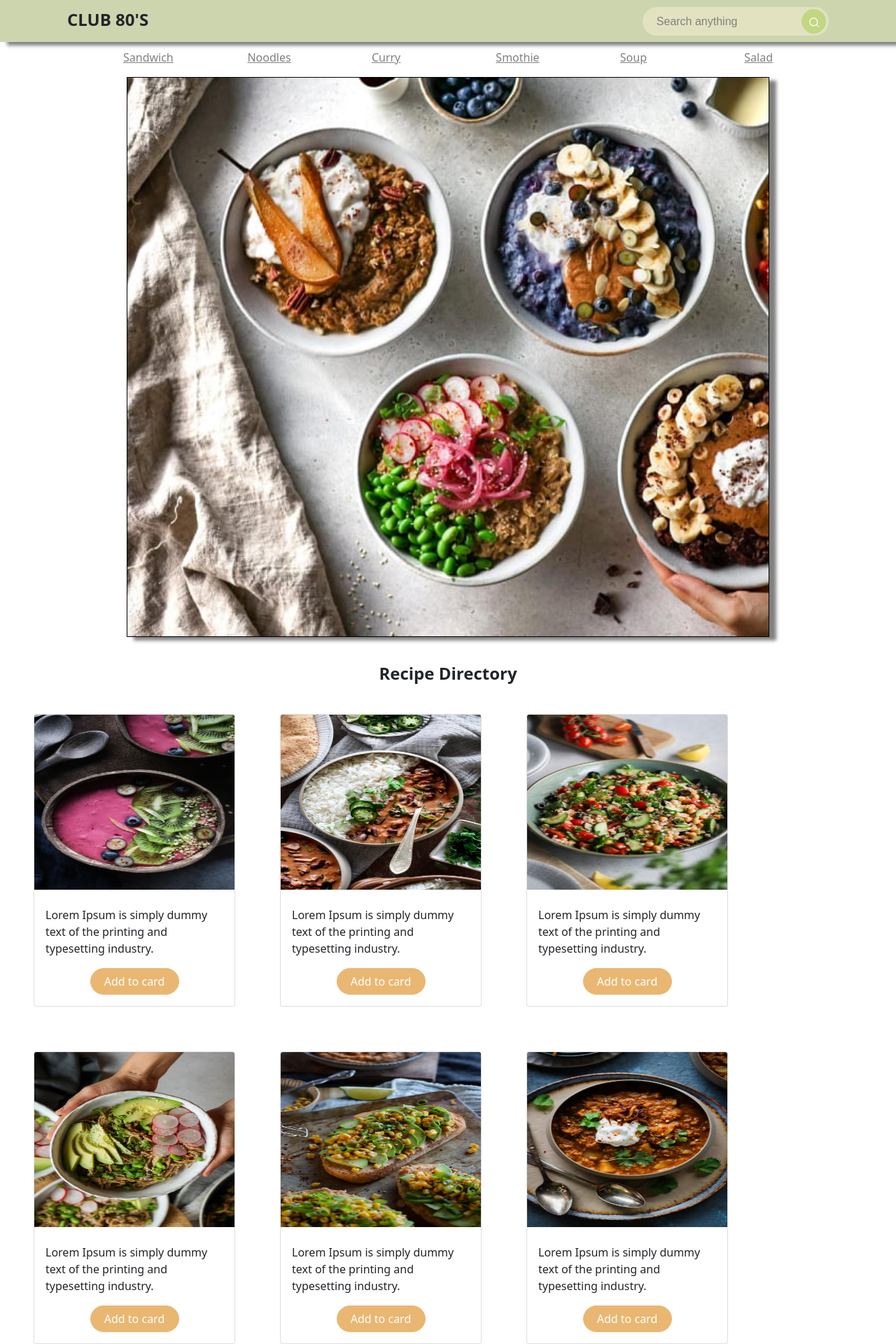
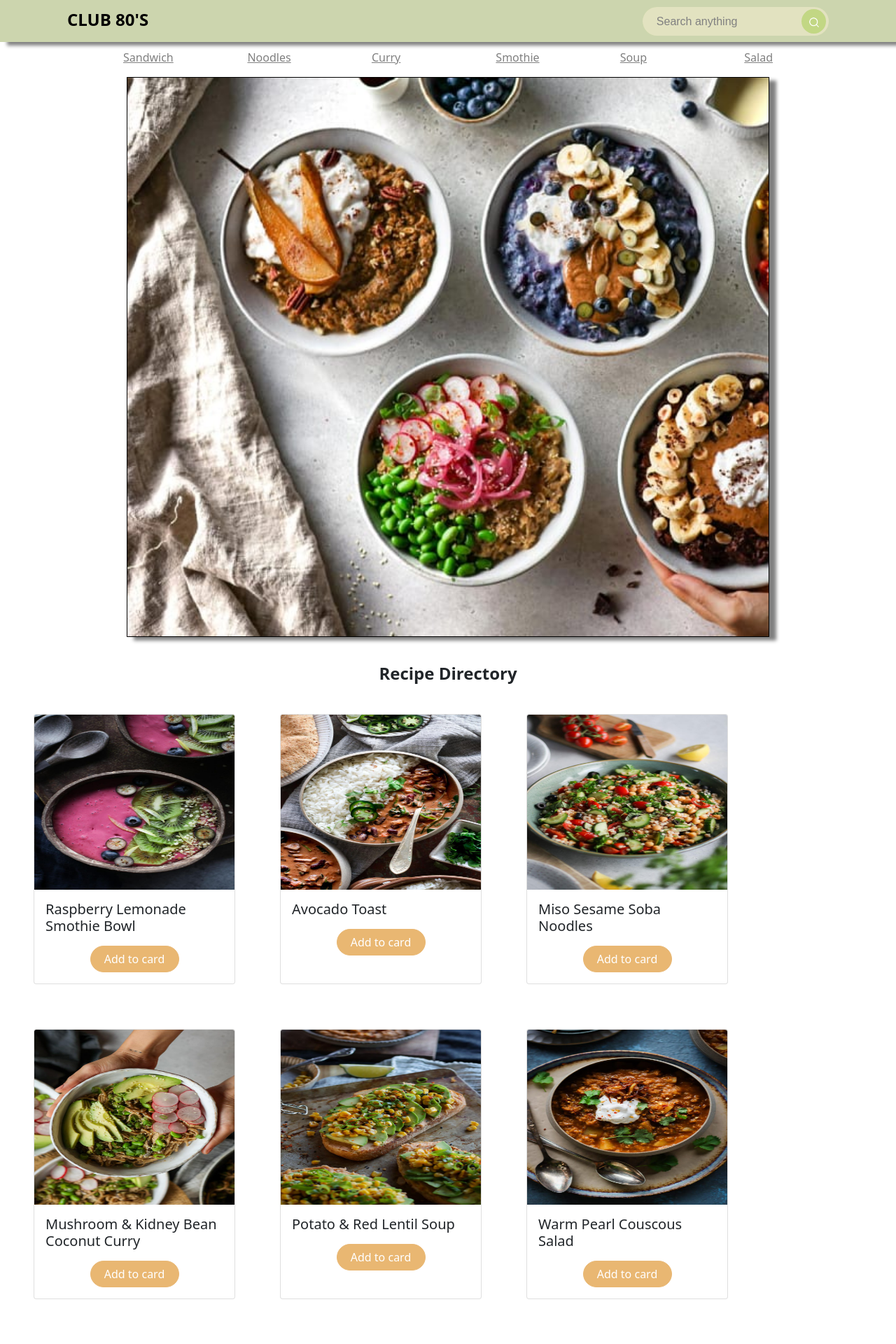
Before and after one commit to alaaedinne/food-website, a React (Create React App) app: page / in a window 1280 px wide. Shown: the top 1920 px of the page at 70% size. Built offline with nearby package versions, Linux system fonts and the light colour scheme.

Commit message:
second commit add needed things

```diff
--- a/src/App.js
+++ b/src/App.js
@@ -7,6 +7,7 @@ import Carddetails3 from './pages/Carddetails3';
 import Carddetails4 from './pages/Carddetails4';
 import Carddetails5 from './pages/Carddetails5';
 import Carddetails6 from './pages/Carddetails6';
+import Somethings from './pages/Somethings';
 
 function App() {
 
@@ -15,13 +16,19 @@ function App() {
     <div>
       <BrowserRouter>
         <Routes>
-          <Route path='' exact element={<Home/>} />
+          <Route path='/' exact element={<Home/>} />
           <Route path='/details' exact element={<Carddetails/>} />
           <Route path='/details2' exact element={<Carddetails2/>} />
           <Route path='/details3' exact element={<Carddetails3/>} />
           <Route path='/details4' exact element={<Carddetails4/>} />
           <Route path='/details5' exact element={<Carddetails5/>} />
           <Route path='/details6' exact element={<Carddetails6/>} />
+          <Route path='/sandwich' exact element={<Somethings/>} />
+          <Route path='/noodles' exact element={<Somethings/>} />
+          <Route path='/curry' exact element={<Somethings/>} />
+          <Route path='/smothie' exact element={<Somethings/>} />
+          <Route path='/soup' exact element={<Somethings/>} />
+          <Route path='/salad' exact element={<Somethings/>} />
         </Routes>
       </BrowserRouter>
     </div>
--- a/src/Data.js
+++ b/src/Data.js
@@ -5,12 +5,12 @@ import pk4 from "./images/card4.jpg"
 import pk5 from "./images/card5.jpg"
 import pk6 from "./images/card6.jpg"
 const ProuductItems = [
-    {image: pk1 , title:"" , subtitle:"Subtitle 01" , text:"Lorem Ipsum is simply dummy text of the printing and typesetting industry." ,href:'/details' , ingredient:["1" , "2" , "3" ,"4"] , direction : "Lorem Ipsum is simply dummy text of the printing and typesetting industry."},
-    {image: pk2 , title:"" , subtitle:"Subtitle 02" , text:"Lorem Ipsum is simply dummy text of the printing and typesetting industry." ,href:'/details2' , ingredient:["1" , "2" , "3" ,"4"] , direction : "Lorem Ipsum is simply dummy text of the printing and typesetting industry."},
-    {image: pk3 , title:"" , subtitle:"Subtitle 03" , text:"Lorem Ipsum is simply dummy text of the printing and typesetting industry." ,href:'/details3' , ingredient:["1" , "2" , "3" ,"4"] , direction : "Lorem Ipsum is simply dummy text of the printing and typesetting industry."},
-    {image: pk4 , title:"" , subtitle:"Subtitle 04" , text:"Lorem Ipsum is simply dummy text of the printing and typesetting industry." ,href:'/details4' , ingredient:["1" , "2" , "3" ,"4"] , direction : "Lorem Ipsum is simply dummy text of the printing and typesetting industry."},
-    {image: pk5 , title:"" , subtitle:"Subtitle 05" , text:"Lorem Ipsum is simply dummy text of the printing and typesetting industry." ,href:'/details5' , ingredient:["1" , "2" , "3" ,"4"] , direction : "Lorem Ipsum is simply dummy text of the printing and typesetting industry."},
-    {image: pk6 , title:"" , subtitle:"Subtitle 06" , text:"Lorem Ipsum is simply dummy text of the printing and typesetting industry." ,href:'/details6' , ingredient:["1" , "2" , "3" ,"4"] , direction : "Lorem Ipsum is simply dummy text of the printing and typesetting industry."},
+    {image: pk1 , title:"Raspberry Lemonade Smothie Bowl" , subtitle:"Subtitle 01" , text:"" ,href:'/details' , ingredient:["1" , "2" , "3" ,"4"] , direction : ""},
+    {image: pk2 , title:"Avocado Toast" , subtitle:"Subtitle 02" , text:"" ,href:'/details2' , ingredient:["1" , "2" , "3" ,"4"] , direction : ""},
+    {image: pk3 , title:"Miso Sesame Soba Noodles" , subtitle:"Subtitle 03" , text:"" ,href:'/details3' , ingredient:["1" , "2" , "3" ,"4"] , direction : ""},
+    {image: pk4 , title:"Mushroom & Kidney Bean Coconut Curry" , subtitle:"Subtitle 04" , text:"" ,href:'/details4' , ingredient:["1" , "2" , "3" ,"4"] , direction : ""},
+    {image: pk5 , title:"Potato & Red Lentil Soup" , subtitle:"Subtitle 05" , text:"" ,href:'/details5' , ingredient:["1" , "2" , "3" ,"4"] , direction : ""},
+    {image: pk6 , title:"Warm Pearl Couscous Salad" , subtitle:"Subtitle 06" , text:"" ,href:'/details6' , ingredient:["1" , "2" , "3" ,"4"] , direction : "Lorem Ipsum is simply dummy text of the printing and typesetting industry."},
 ]
 
 export default ProuductItems
--- a/src/component/CardItem.js
+++ b/src/component/CardItem.js
@@ -11,6 +11,7 @@ import '../pages/Carddetails'
 import Carddetails from '../pages/Carddetails';
 import ProductItems from "../Data"
 import { Link } from 'react-router-dom';
+import searchTerm from './Search'
 
 const CardItem = () => {
 
--- a/src/component/Component.css
+++ b/src/component/Component.css
@@ -51,3 +51,13 @@
 .carditem{
     display:contents;
 }
+.alink:hover{
+    color: #04021c;
+}
+.alink{
+    flex:1;
+    color:black;
+    text-decoration: none;
+    font-weight:bold;
+    font-size:1.5em;
+}
--- a/src/component/Heders.js
+++ b/src/component/Heders.js
@@ -21,22 +21,22 @@ function Heders() {
   return (
     <Container>
         <Wrapper>
-            <a className='a' href='#'>
+            <a className='a' href='/sandwich'>
                 Sandwich
             </a>
-            <a className='a' href='#'>
+            <a className='a' href='/noodles'>
                 Noodles
             </a>
-            <a className='a' href='#'>
+            <a className='a' href='/curry'>
                 Curry
             </a>
-            <a className='a' href='#'>
+            <a className='a' href='/smothie'>
                 Smothie
             </a>
-            <a className='a' href='#'>
+            <a className='a' href='/soup'>
                 Soup
             </a>
-            <a className='b' href='#'>
+            <a className='b' href='/salad'>
                 Salad
             </a>
 
--- a/src/component/Nav_bar.js
+++ b/src/component/Nav_bar.js
@@ -1,6 +1,7 @@
 import React from 'react'
 import styledComponents from 'styled-components';
 import Search from './Search';
+import './Component.css';
 function Nav_bar() {
 
   const Container = styledComponents.div`
@@ -13,8 +14,10 @@ function Nav_bar() {
   justify-content: space-between;
   display:flex;
   `
-    const Left = styledComponents.div`
+    const Left = styledComponents.a`
     flex:1;
+    color:black;
+    text-decoration: none;
     font-weight:bold;
     font-size:1.5em;
     `
@@ -25,9 +28,7 @@ function Nav_bar() {
   return (
     <Container>
         <Wrapper>
-            <Left>
-                CLUB 80'S
-            </Left>
+            <a className='alink' href='/'> CLUB 80'S</a>
             <Search/>
         </Wrapper>
     </Container>
--- a/src/component/Search.js
+++ b/src/component/Search.js
@@ -2,8 +2,10 @@ import React from 'react'
 import styledComponents from 'styled-components'
 import '../component/Component.css';
 import img1 from '../images/search.png';
+import { useState } from 'react';
 
 const Search = () => {
+  const [searchTerm , setSearchTerm] = useState('')
     const All = styledComponents.div`
     margin:0;
     padding:0;
@@ -13,7 +15,7 @@ const Search = () => {
   return (
     <All>
         <form action='' className='search-bar'>
-            <input type={"text"} placeholder="Search anything" name='q'></input>
+            <input type={"text" }placeholder="Search anything" name='q' />
             <button type='submit'><img src={img1}></img></button>
         </form>
     </All>
--- /dev/null
+++ b/src/pages/Somethings.js
@@ -0,0 +1,18 @@
+import React from 'react'
+import Heders from '../component/Heders'
+import Nav_bar from '../component/Nav_bar'
+
+const Somethings = () => {
+  return (
+    <div>
+        <Nav_bar/>
+        <Heders/>
+        <br/>
+        <br/>
+        <br/>
+        <center>nothing in this page u can return to <a href='/'>home</a></center>
+    </div>
+  )
+}
+
+export default Somethings
```
